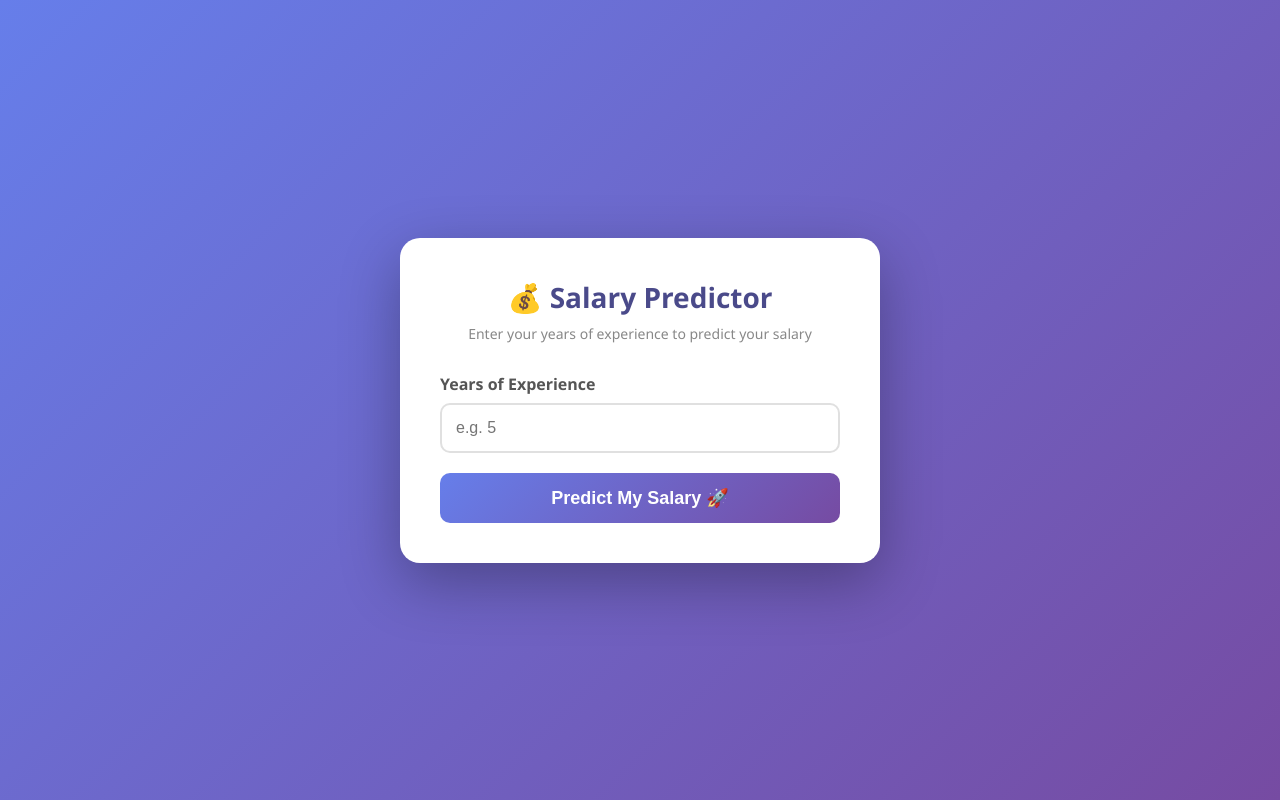
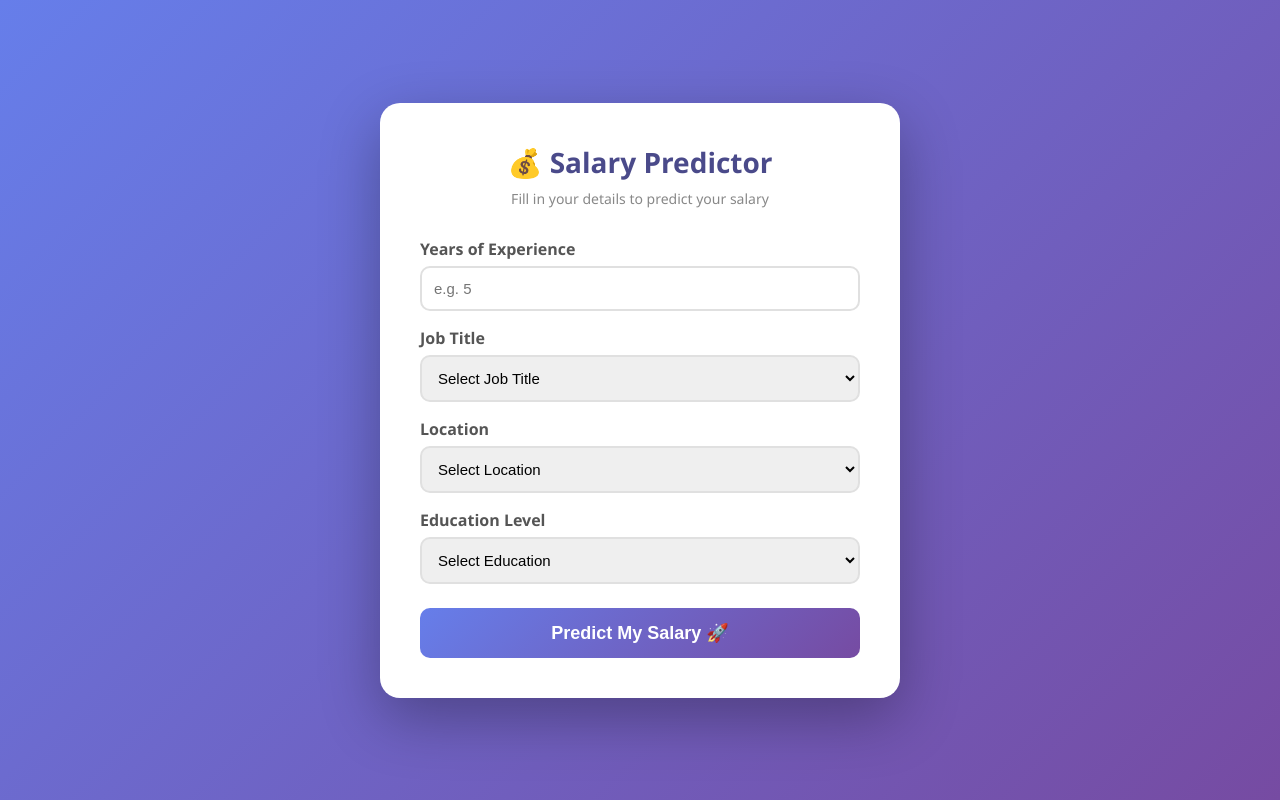
Before and after one commit to PavanaRealm/salary-predictor, a Flask app: page / in a window 1280 px wide. Run offline with Flask 3, Linux system fonts and the light colour scheme; parts of the project's set-up code (start-up, migrations or seed data) failed here and were passed over.

Commit message:
Add Berlin location and improve model

```diff
--- a/app.py
+++ b/app.py
@@ -1,23 +1,53 @@
-from flask import Flask, request, jsonify, render_template
+from flask import Flask, request, render_template
 import pickle
 import pandas as pd
 
 app = Flask(__name__)
 
-# Load the saved model
-with open('salary_model.pkl', 'rb') as f:
+# Load enhanced model and encoders
+with open('salary_model2.pkl', 'rb') as f:
     model = pickle.load(f)
+
+with open('encoders.pkl', 'rb') as f:
+    encoders = pickle.load(f)
+
+job_titles = list(encoders['job_title'].classes_)
+locations = list(encoders['location'].classes_)
+educations = list(encoders['education'].classes_)
 
 @app.route('/')
 def home():
-    return render_template('index.html')
+    return render_template('index.html',
+                           job_titles=job_titles,
+                           locations=locations,
+                           educations=educations)
 
 @app.route('/predict', methods=['POST'])
 def predict():
     experience = float(request.form['experience'])
-    prediction = model.predict(pd.DataFrame({'years_experience': [experience]}))[0]
+    job_title = request.form['job_title']
+    location = request.form['location']
+    education = request.form['education']
+
+    job_encoded = encoders['job_title'].transform([job_title])[0]
+    location_encoded = encoders['location'].transform([location])[0]
+    education_encoded = encoders['education'].transform([education])[0]
+
+    input_data = pd.DataFrame([[experience, job_encoded, location_encoded, education_encoded]],
+                              columns=['years_experience', 'job_title_encoded', 'location_encoded', 'education_encoded'])
+
+    prediction = model.predict(input_data)[0]
     salary = f"${prediction:,.0f}"
-    return render_template('index.html', prediction=salary, experience=experience)
+
+    return render_template('index.html',
+                           prediction=salary,
+                           experience=experience,
+                           job_title=job_title,
+                           location=location,
+                           education=education,
+                           job_titles=job_titles,
+                           locations=locations,
+                           educations=educations)
 
 if __name__ == '__main__':
     app.run(debug=True)
--- a/templates/index.html
+++ b/templates/index.html
@@ -13,6 +13,7 @@
             display: flex;
             align-items: center;
             justify-content: center;
+            padding: 20px;
         }
         .container {
             background: white;
@@ -20,39 +21,20 @@
             border-radius: 20px;
             box-shadow: 0 20px 60px rgba(0,0,0,0.3);
             width: 100%;
-            max-width: 480px;
-            text-align: center;
+            max-width: 520px;
         }
-        h1 {
-            color: #4a4a8a;
-            font-size: 28px;
-            margin-bottom: 8px;
-        }
-        p.subtitle {
-            color: #888;
-            margin-bottom: 30px;
-            font-size: 14px;
-        }
-        label {
-            display: block;
-            text-align: left;
-            color: #555;
-            font-weight: 600;
-            margin-bottom: 8px;
-        }
-        input {
+        h1 { color: #4a4a8a; font-size: 28px; margin-bottom: 8px; text-align: center; }
+        p.subtitle { color: #888; margin-bottom: 30px; font-size: 14px; text-align: center; }
+        label { display: block; color: #555; font-weight: 600; margin-bottom: 6px; margin-top: 16px; }
+        input, select {
             width: 100%;
-            padding: 14px;
+            padding: 12px;
             border: 2px solid #e0e0e0;
             border-radius: 10px;
-            font-size: 16px;
-            margin-bottom: 20px;
+            font-size: 15px;
             transition: border 0.3s;
         }
-        input:focus {
-            outline: none;
-            border-color: #667eea;
-        }
+        input:focus, select:focus { outline: none; border-color: #667eea; }
         button {
             width: 100%;
             padding: 14px;
@@ -63,6 +45,7 @@
             font-size: 18px;
             font-weight: 600;
             cursor: pointer;
+            margin-top: 24px;
             transition: opacity 0.3s;
         }
         button:hover { opacity: 0.9; }
@@ -72,29 +55,54 @@
             background: linear-gradient(135deg, #667eea, #764ba2);
             border-radius: 10px;
             color: white;
+            text-align: center;
         }
-        .result h2 { font-size: 16px; margin-bottom: 8px; opacity: 0.9; }
-        .result h3 { font-size: 36px; font-weight: 700; }
+        .result h2 { font-size: 15px; margin-bottom: 8px; opacity: 0.9; }
+        .result h3 { font-size: 40px; font-weight: 700; }
         .result p { font-size: 13px; margin-top: 6px; opacity: 0.8; }
     </style>
 </head>
 <body>
     <div class="container">
         <h1>💰 Salary Predictor</h1>
-        <p class="subtitle">Enter your years of experience to predict your salary</p>
+        <p class="subtitle">Fill in your details to predict your salary</p>
 
         <form action="/predict" method="post">
-            <label for="experience">Years of Experience</label>
-            <input type="number" id="experience" name="experience"
-                   placeholder="e.g. 5" min="0" max="40" step="0.5" required>
+            <label>Years of Experience</label>
+            <input type="number" name="experience" placeholder="e.g. 5" min="0" max="40" step="0.5" required value="{{ experience or '' }}">
+
+            <label>Job Title</label>
+            <select name="job_title" required>
+                <option value="">Select Job Title</option>
+                {% for job in job_titles %}
+                <option value="{{ job }}" {% if job == job_title %}selected{% endif %}>{{ job }}</option>
+                {% endfor %}
+            </select>
+
+            <label>Location</label>
+            <select name="location" required>
+                <option value="">Select Location</option>
+                {% for loc in locations %}
+                <option value="{{ loc }}" {% if loc == location %}selected{% endif %}>{{ loc }}</option>
+                {% endfor %}
+            </select>
+
+            <label>Education Level</label>
+            <select name="education" required>
+                <option value="">Select Education</option>
+                {% for edu in educations %}
+                <option value="{{ edu }}" {% if edu == education %}selected{% endif %}>{{ edu }}</option>
+                {% endfor %}
+            </select>
+
             <button type="submit">Predict My Salary 🚀</button>
         </form>
 
         {% if prediction %}
         <div class="result">
-            <h2>Predicted Salary for {{ experience }} years experience</h2>
+            <h2>Predicted Salary</h2>
             <h3>{{ prediction }}</h3>
-            <p>Based on our Machine Learning model</p>
+            <p>{{ experience }} years exp • {{ job_title }} • {{ location }} • {{ education }}</p>
         </div>
         {% endif %}
     </div>
```
Also changed, not shown: 1 other file.
